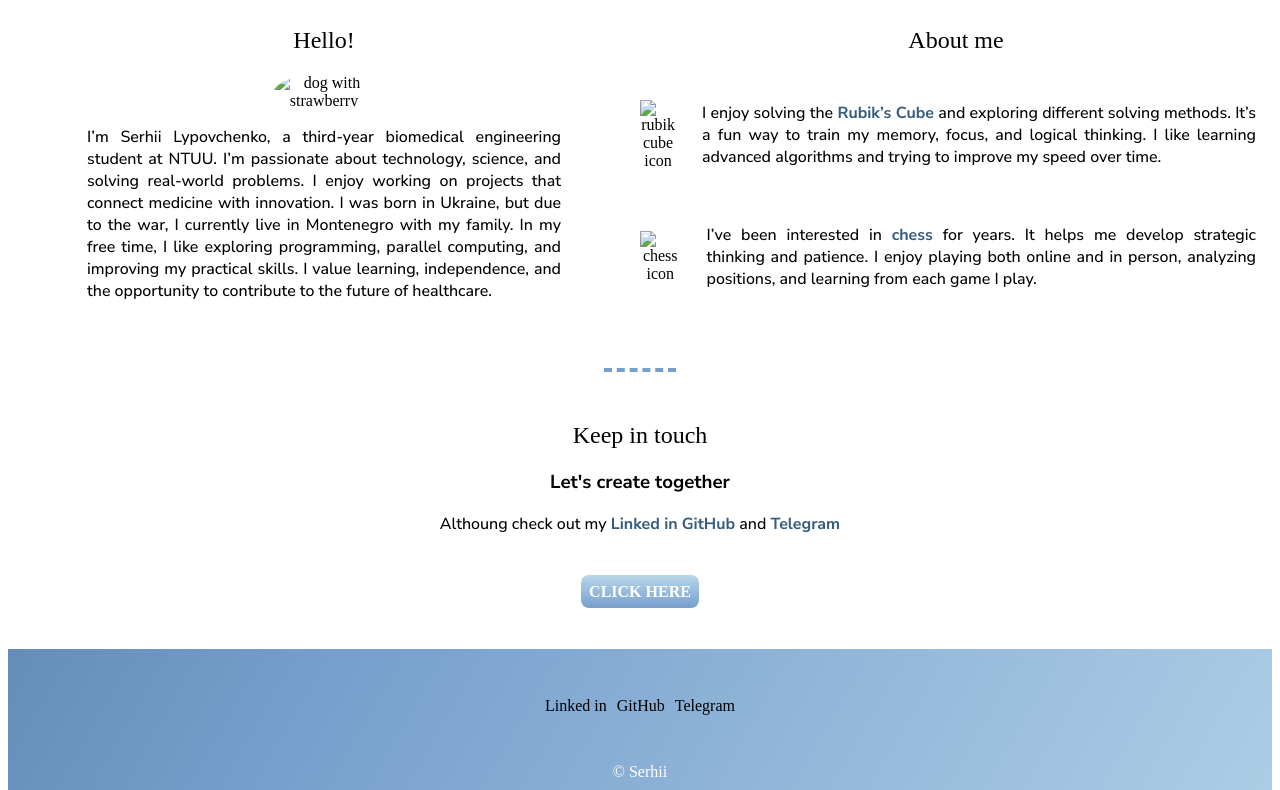
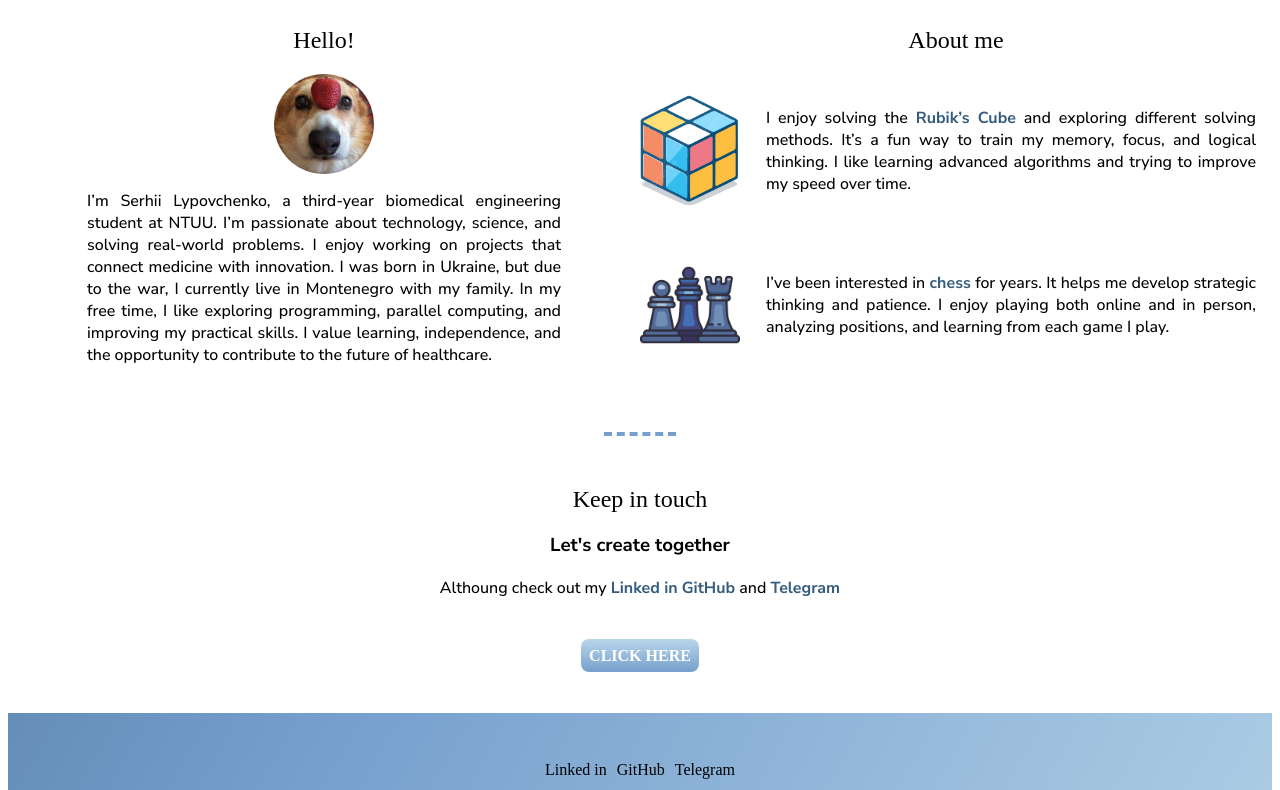
Before and after one commit to lypovchenko/resume-proj, a plain HTML site: page index.html in a window 1280 px wide. Shown: the part 401-1191 px from the top of the page. Drawn offline with Linux system fonts and the light colour scheme; a web font is replaced by a local one.

Commit message:
index.html

```diff
--- a/index.html
+++ b/index.html
@@ -10,20 +10,20 @@
     </head>
     <body>
         <div class="top-container">
-            <img id="top-img" src="./images/image-from-rawpixel-id-6293608-png.png" alt="Earth"/>
+            <img id="top-img" src="./image-from-rawpixel-id-6293608-png.png" alt="Earth"/>
             <h1 class="cantata-one-regular head-txt">I'im a <span>programmer</span></h1>
             <h2 class="cantata-one-regular">Hello!</h2>
             <h2 class="cantata-one-regular">About me</h2>
             <div id="my-info">
-                <img class="pfp img" src="./images/dog.jpg" alt="dog with strawberry"/>
+                <img class="pfp img" src="./dog.jpg" alt="dog with strawberry"/>
                 <p class="nunito-sans-txt main-txt">I’m Serhii Lypovchenko, a third-year biomedical engineering student at NTUU. I’m passionate about technology, science, and solving real-world problems. I enjoy working on projects that connect medicine with innovation. I was born in Ukraine, but due to the war, I currently live in Montenegro with my family. In my free time, I like exploring programming, parallel computing, and improving my practical skills. I value learning, independence, and the opportunity to contribute to the future of healthcare.</p>
             </div>
             <div class="about-me container">
-                <img class="img" src="./images/rubik-cube-icon.png" alt="rubik cube icon"/>
+                <img class="img" src="./rubik-cube-icon.png" alt="rubik cube icon"/>
                 <p class="nunito-sans-txt main-txt"> I enjoy solving the <span>Rubik’s Cube</span> and exploring different solving methods. It’s a fun way to train my memory, focus, and logical thinking. I like learning advanced algorithms and trying to improve my speed over time. </p>
             </div>
             <div class="about-me container">
-                <img class="img" src="./images/chess-icon.png" alt="chess icon"/>
+                <img class="img" src="./chess-icon.png" alt="chess icon"/>
                 <p class="nunito-sans-txt main-txt" > I’ve been interested in <span>chess</span> for years. It helps me develop strategic thinking and patience. I enjoy playing both online and in person, analyzing positions, and learning from each game I play. </p>
             </div>
         </div>
```
